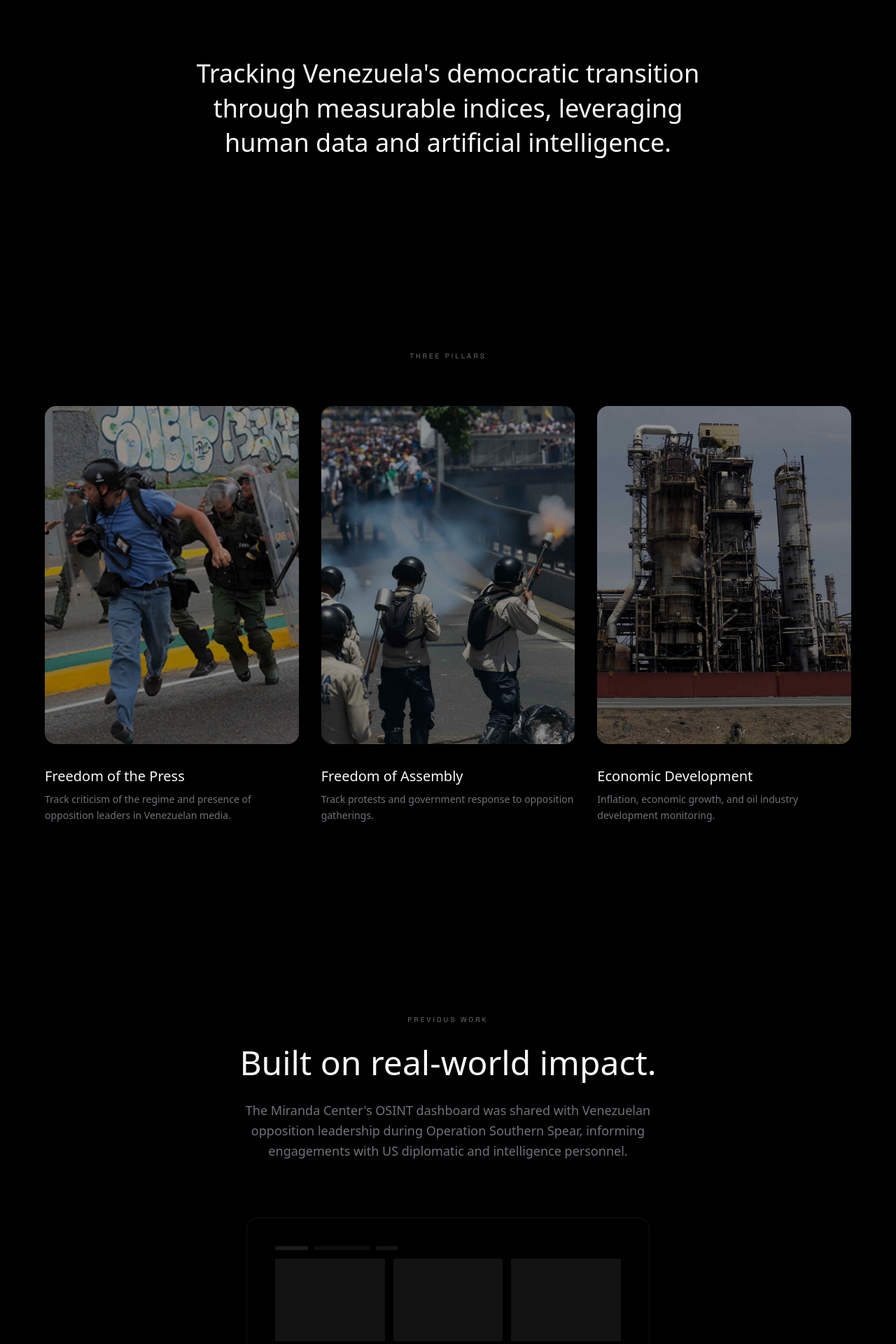
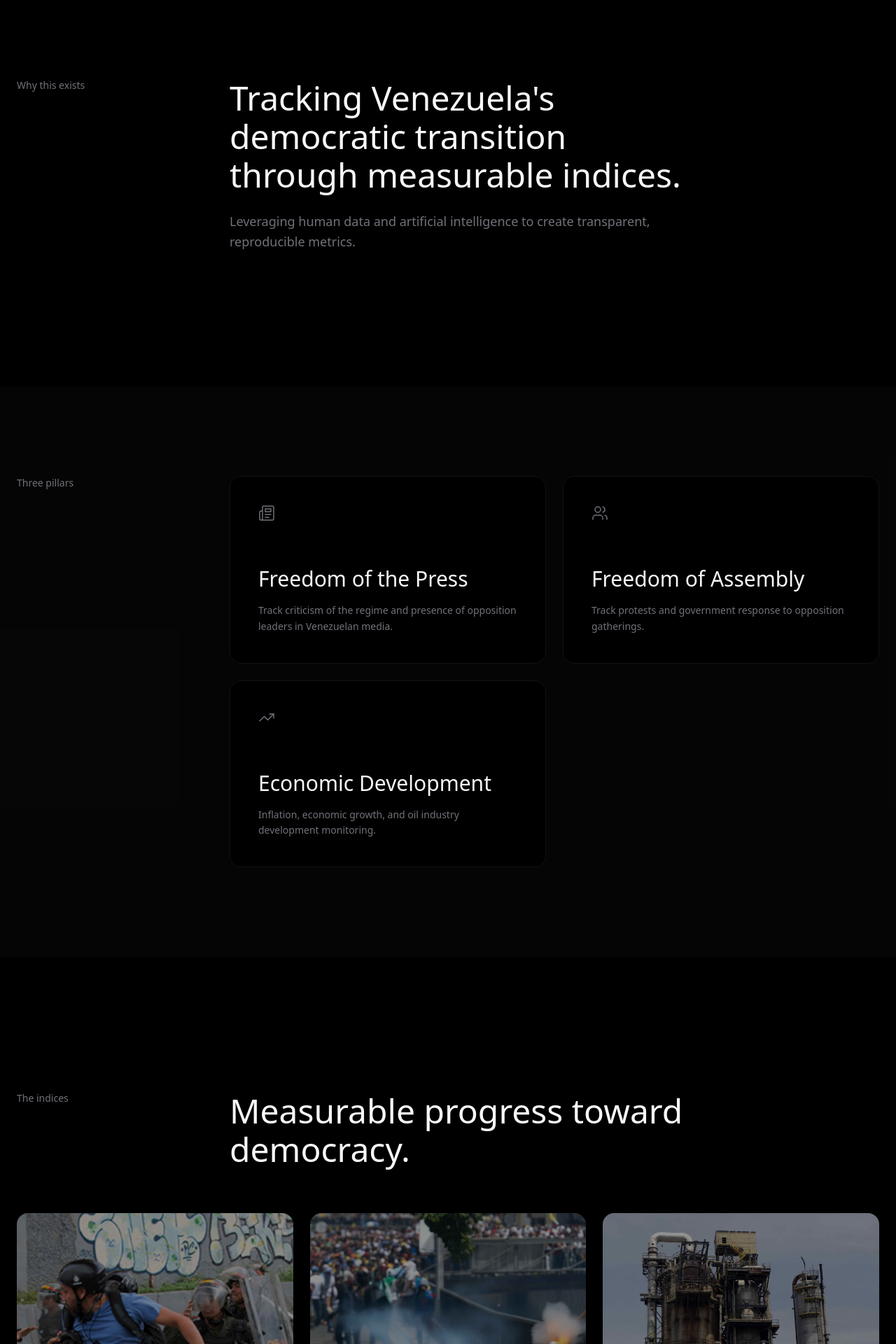
Before and after one commit to raulromero-dev/venezuelan-democratic-transition-tracker, a Next.js app: page / in a window 1280 px wide. Shown: the part 880-2800 px from the top of the page at 70% size. Built offline with nearby package versions, Linux system fonts and the light colour scheme; a web font is replaced by a local one.

Commit message:
refactor: redesign page with asymmetric layouts and icon+text cards
Adopt world.org aesthetic for lighter, cleaner look

Co-authored-by: Raul Romero <119257556+raulromero-dev@users.noreply.github.com>

```diff
--- a/app/page.tsx
+++ b/app/page.tsx
@@ -1,13 +1,14 @@
 import Link from "next/link"
 import Image from "next/image"
 import { ThemeToggle } from "@/components/theme-toggle"
+import { Newspaper, Users, TrendingUp } from "lucide-react"
 
 export default function LandingPage() {
   return (
     <div className="min-h-screen bg-background text-foreground">
       {/* Minimal Header */}
       <header className="fixed top-0 left-0 right-0 z-50 px-6 py-5">
-        <div className="max-w-6xl mx-auto">
+        <div className="max-w-7xl mx-auto">
           <div className="glass rounded-full px-5 py-2.5 flex items-center justify-between">
             <div className="flex items-center gap-3">
               <div className="w-5 h-[2px] tricolor-line rounded-full" />
@@ -31,17 +32,14 @@ export default function LandingPage() {
       {/* Hero Section */}
       <section className="min-h-screen flex flex-col items-center justify-center px-6">
         <div className="text-center max-w-5xl">
-          {/* Main Title */}
-          <h1 className="text-5xl md:text-7xl lg:text-8xl font-light tracking-tight mb-6 font-sans text-balance leading-[1]">
+          <h1 className="text-5xl md:text-7xl lg:text-[5.5rem] font-light tracking-tight mb-6 font-sans text-balance leading-[1]">
             Venezuelan Transition Tracker
           </h1>
 
-          {/* Subtitle */}
           <p className="text-lg md:text-xl text-muted-foreground font-light max-w-md mx-auto leading-relaxed mb-16">
             Open intelligence for democracy.
           </p>
 
-          {/* Macaw */}
           <div className="relative w-64 h-44 md:w-80 md:h-56 lg:w-[420px] lg:h-[280px] mx-auto">
             <Image
               src="/images/macaw.svg"
@@ -52,45 +50,40 @@ export default function LandingPage() {
             />
           </div>
         </div>
+      </section>
 
-        {/* Scroll indicator */}
-        <div className="absolute bottom-12 left-1/2 -translate-x-1/2">
-          <div className="w-px h-12 bg-border relative overflow-hidden">
-            <div className="w-full h-4 bg-foreground/30 animate-pulse" />
+      {/* Why This Exists - Asymmetric Layout */}
+      <section className="px-6 py-32 md:py-48">
+        <div className="max-w-7xl mx-auto">
+          <div className="grid md:grid-cols-[200px_1fr] lg:grid-cols-[240px_1fr] gap-8 md:gap-16">
+            <p className="text-sm text-muted-foreground">
+              Why this exists
+            </p>
+            <div className="max-w-2xl">
+              <h2 className="text-3xl md:text-4xl lg:text-5xl font-light font-sans leading-[1.15] mb-6">
+                Tracking Venezuela's democratic transition through measurable indices.
+              </h2>
+              <p className="text-base md:text-lg text-muted-foreground font-light leading-relaxed">
+                Leveraging human data and artificial intelligence to create transparent, reproducible metrics.
+              </p>
+            </div>
           </div>
         </div>
       </section>
 
-      {/* Mission Statement */}
-      <section className="px-6 py-32 md:py-40">
-        <div className="max-w-3xl mx-auto text-center">
-          <p className="text-2xl md:text-3xl lg:text-4xl font-light font-sans leading-snug text-balance">
-            Tracking Venezuela's democratic transition through measurable indices, leveraging human data and artificial intelligence.
-          </p>
-        </div>
-      </section>
-
-      {/* Three Pillars */}
-      <section className="px-6 py-20 md:py-28">
-        <div className="max-w-6xl mx-auto">
-          {/* Section Label */}
-          <p className="text-[10px] font-display tracking-[0.3em] uppercase text-muted-foreground mb-16 text-center">
-            Three Pillars
+      {/* Three Pillars - Card Style like world.org */}
+      <section className="px-6 py-24 md:py-32 bg-muted/30">
+        <div className="max-w-7xl mx-auto">
+          <div className="grid md:grid-cols-[200px_1fr] lg:grid-cols-[240px_1fr] gap-8 md:gap-16">
+            <p className="text-sm text-muted-foreground">
+              Three pillars
             </p>
 
-          {/* Pillars Grid */}
-          <div className="grid md:grid-cols-3 gap-6 md:gap-8">
+            <div className="grid md:grid-cols-2 gap-6">
               {/* Pillar 1 */}
-            <div className="group">
-              <div className="relative aspect-[3/4] mb-8 rounded-2xl overflow-hidden bg-muted">
-                <Image
-                  src="/images/pillar-1.jpg"
-                  alt="Freedom of the Press"
-                  fill
-                  className="object-cover transition-transform duration-700 group-hover:scale-105"
-                />
-              </div>
-              <h3 className="text-lg md:text-xl font-light font-sans mb-2">
+              <div className="bg-background p-8 md:p-10 rounded-2xl border border-border">
+                <Newspaper className="w-6 h-6 text-muted-foreground mb-16" strokeWidth={1.5} />
+                <h3 className="text-2xl md:text-3xl font-light font-sans mb-4">
                   Freedom of the Press
                 </h3>
                 <p className="text-sm text-muted-foreground leading-relaxed">
@@ -99,16 +92,9 @@ export default function LandingPage() {
               </div>
 
               {/* Pillar 2 */}
-            <div className="group">
-              <div className="relative aspect-[3/4] mb-8 rounded-2xl overflow-hidden bg-muted">
-                <Image
-                  src="/images/pillar-2.jpg"
-                  alt="Freedom of Assembly"
-                  fill
-                  className="object-cover transition-transform duration-700 group-hover:scale-105"
-                />
-              </div>
-              <h3 className="text-lg md:text-xl font-light font-sans mb-2">
+              <div className="bg-background p-8 md:p-10 rounded-2xl border border-border">
+                <Users className="w-6 h-6 text-muted-foreground mb-16" strokeWidth={1.5} />
+                <h3 className="text-2xl md:text-3xl font-light font-sans mb-4">
                   Freedom of Assembly
                 </h3>
                 <p className="text-sm text-muted-foreground leading-relaxed">
@@ -117,16 +103,9 @@ export default function LandingPage() {
               </div>
 
               {/* Pillar 3 */}
-            <div className="group">
-              <div className="relative aspect-[3/4] mb-8 rounded-2xl overflow-hidden bg-muted">
-                <Image
-                  src="/images/pillar-3.jpg"
-                  alt="Economic Development"
-                  fill
-                  className="object-cover transition-transform duration-700 group-hover:scale-105"
-                />
-              </div>
-              <h3 className="text-lg md:text-xl font-light font-sans mb-2">
+              <div className="bg-background p-8 md:p-10 rounded-2xl border border-border md:col-span-1">
+                <TrendingUp className="w-6 h-6 text-muted-foreground mb-16" strokeWidth={1.5} />
+                <h3 className="text-2xl md:text-3xl font-light font-sans mb-4">
                   Economic Development
                 </h3>
                 <p className="text-sm text-muted-foreground leading-relaxed">
@@ -135,82 +114,105 @@ export default function LandingPage() {
               </div>
             </div>
           </div>
+        </div>
       </section>
 
-      {/* Previous Work */}
-      <section className="px-6 py-32 md:py-40">
-        <div className="max-w-4xl mx-auto">
-          {/* Section Label */}
-          <p className="text-[10px] font-display tracking-[0.3em] uppercase text-muted-foreground mb-6 text-center">
-            Previous Work
+      {/* The Indices - Full Width Images */}
+      <section className="px-6 py-32 md:py-48">
+        <div className="max-w-7xl mx-auto">
+          <div className="grid md:grid-cols-[200px_1fr] lg:grid-cols-[240px_1fr] gap-8 md:gap-16 mb-16">
+            <p className="text-sm text-muted-foreground">
+              The indices
             </p>
-
-          {/* Headline */}
-          <h2 className="text-3xl md:text-4xl lg:text-5xl font-light font-sans text-center mb-6 text-balance leading-tight">
-            Built on real-world impact.
+            <div className="max-w-2xl">
+              <h2 className="text-3xl md:text-4xl lg:text-5xl font-light font-sans leading-[1.15]">
+                Measurable progress toward democracy.
               </h2>
-
-          {/* Description */}
-          <p className="text-base md:text-lg text-muted-foreground font-light leading-relaxed text-center max-w-2xl mx-auto mb-20">
-            The Miranda Center's OSINT dashboard was shared with Venezuelan opposition leadership during Operation Southern Spear, informing engagements with US diplomatic and intelligence personnel.
-          </p>
-
-          {/* Card */}
-          <Link
-            href="/existing-work"
-            className="group block max-w-xl mx-auto"
-          >
-            <div className="relative p-8 md:p-10 border border-border rounded-2xl transition-all duration-500 hover:border-foreground/15 hover:shadow-lg hover:shadow-foreground/[0.03]">
-              {/* Mini Dashboard Preview */}
-              <div className="mb-8 space-y-3">
-                <div className="flex gap-2">
-                  <div className="h-1.5 w-12 bg-foreground/10 rounded-full" />
-                  <div className="h-1.5 w-20 bg-foreground/5 rounded-full" />
-                  <div className="h-1.5 w-8 bg-foreground/8 rounded-full" />
-                </div>
-                <div className="grid grid-cols-3 gap-3">
-                  <div className="aspect-[4/3] bg-muted rounded-lg" />
-                  <div className="aspect-[4/3] bg-muted rounded-lg" />
-                  <div className="aspect-[4/3] bg-muted rounded-lg" />
             </div>
           </div>
 
-              {/* Card Content */}
-              <div className="flex items-end justify-between gap-4">
+          {/* Images Row */}
+          <div className="grid md:grid-cols-3 gap-4 md:gap-6">
+            <div className="relative aspect-[4/5] rounded-2xl overflow-hidden">
+              <Image
+                src="/images/pillar-1.jpg"
+                alt="Press freedom monitoring"
+                fill
+                className="object-cover"
+              />
+            </div>
+            <div className="relative aspect-[4/5] rounded-2xl overflow-hidden">
+              <Image
+                src="/images/pillar-2.jpg"
+                alt="Assembly tracking"
+                fill
+                className="object-cover"
+              />
+            </div>
+            <div className="relative aspect-[4/5] rounded-2xl overflow-hidden">
+              <Image
+                src="/images/pillar-3.jpg"
+                alt="Economic indicators"
+                fill
+                className="object-cover"
+              />
+            </div>
+          </div>
+        </div>
+      </section>
+
+      {/* Previous Work - Asymmetric */}
+      <section className="px-6 py-32 md:py-48 border-t border-border">
+        <div className="max-w-7xl mx-auto">
+          <div className="grid md:grid-cols-[200px_1fr] lg:grid-cols-[240px_1fr] gap-8 md:gap-16">
+            <p className="text-sm text-muted-foreground">
+              Previous work
+            </p>
             <div>
-                  <h3 className="text-base md:text-lg font-light font-sans mb-1">
+              <h2 className="text-3xl md:text-4xl lg:text-5xl font-light font-sans leading-[1.15] mb-6 max-w-2xl">
+                Built on real-world impact.
+              </h2>
+              <p className="text-base md:text-lg text-muted-foreground font-light leading-relaxed max-w-xl mb-12">
+                The Miranda Center's OSINT dashboard was shared with Venezuelan opposition leadership, informing engagements with US diplomatic and intelligence personnel.
+              </p>
+
+              {/* Single Card */}
+              <Link
+                href="/existing-work"
+                className="group inline-flex items-center gap-4 p-6 md:p-8 bg-muted/50 rounded-2xl transition-all duration-300 hover:bg-muted"
+              >
+                <div>
+                  <h3 className="text-lg md:text-xl font-light font-sans mb-1">
                     Mofeta OSINT Dashboard
                   </h3>
-                  <p className="text-xs text-muted-foreground">
-                    Intelligence infrastructure for the Venezuelan transition
+                  <p className="text-sm text-muted-foreground">
+                    View the intelligence infrastructure
                   </p>
                 </div>
-                <div className="w-9 h-9 rounded-full border border-border flex items-center justify-center shrink-0 transition-all duration-300 group-hover:border-foreground/20 group-hover:bg-foreground/[0.03]">
                 <svg
-                    className="w-3.5 h-3.5 text-muted-foreground transition-transform duration-300 group-hover:translate-x-0.5"
+                  className="w-5 h-5 text-muted-foreground transition-transform duration-300 group-hover:translate-x-1"
                   fill="none"
                   viewBox="0 0 24 24"
                   stroke="currentColor"
                 >
-                    <path strokeLinecap="round" strokeLinejoin="round" strokeWidth={1.5} d="M9 5l7 7-7 7" />
+                  <path strokeLinecap="round" strokeLinejoin="round" strokeWidth={1.5} d="M17 8l4 4m0 0l-4 4m4-4H3" />
                 </svg>
+              </Link>
             </div>
           </div>
-            </div>
-          </Link>
         </div>
       </section>
 
       {/* Footer */}
-      <footer className="px-6 py-16 border-t border-border">
-        <div className="max-w-6xl mx-auto flex flex-col md:flex-row items-center justify-between gap-6">
+      <footer className="px-6 py-12 border-t border-border">
+        <div className="max-w-7xl mx-auto flex flex-col md:flex-row items-center justify-between gap-6">
           <div className="flex items-center gap-3">
             <div className="w-5 h-[2px] tricolor-line rounded-full" />
             <span className="text-[10px] font-display tracking-[0.25em] uppercase text-muted-foreground">
               Miranda Center
             </span>
           </div>
-          <p className="text-[10px] font-display text-muted-foreground/50 tracking-[0.15em] uppercase">
+          <p className="text-xs text-muted-foreground/50">
             Mofeta &amp; The Miranda Center
           </p>
         </div>
```
Lines whose indentation alone changed are shown as unchanged.
